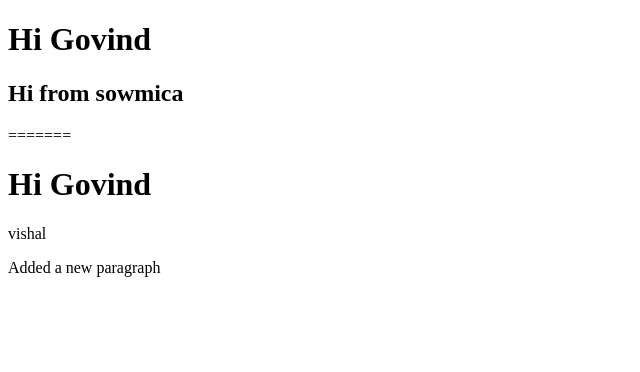
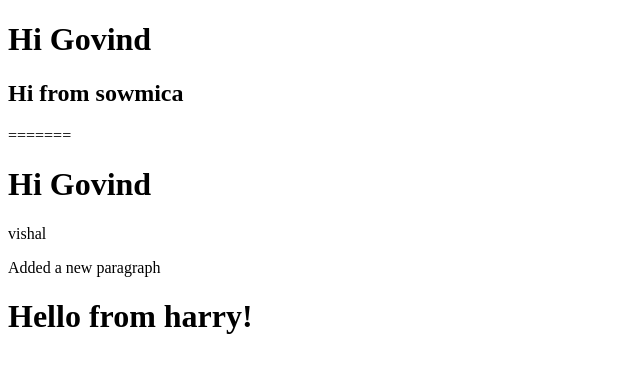
Before and after one commit to vishal-pk/slack-clone, an Angular app: page / in a window 1280 px wide. Shown: the top 372 px of the page, without its empty margins (0-640 px from the left). Built offline with nearby package versions, Linux system fonts and the light colour scheme.

Commit message:
Haritha's commit

```diff
--- a/src/app/app.component.html
+++ b/src/app/app.component.html
@@ -6,3 +6,4 @@
 <h1>Hi Govind</h1>
 vishal
 <p>Added a new paragraph</p>
+<h1>Hello from harry!</h1>
```
